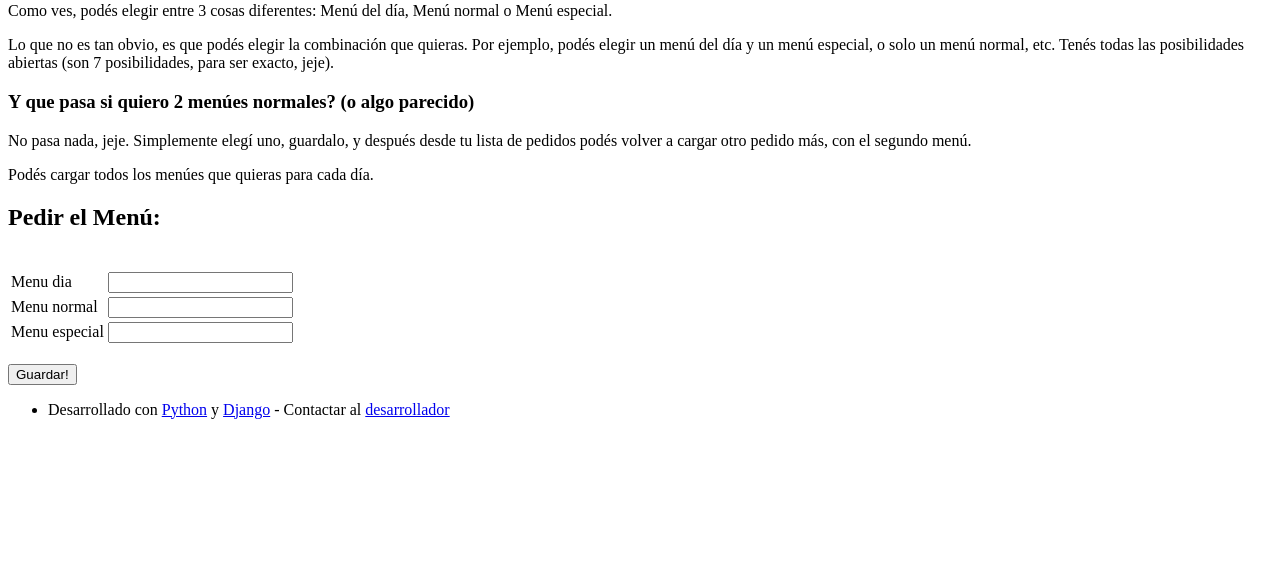
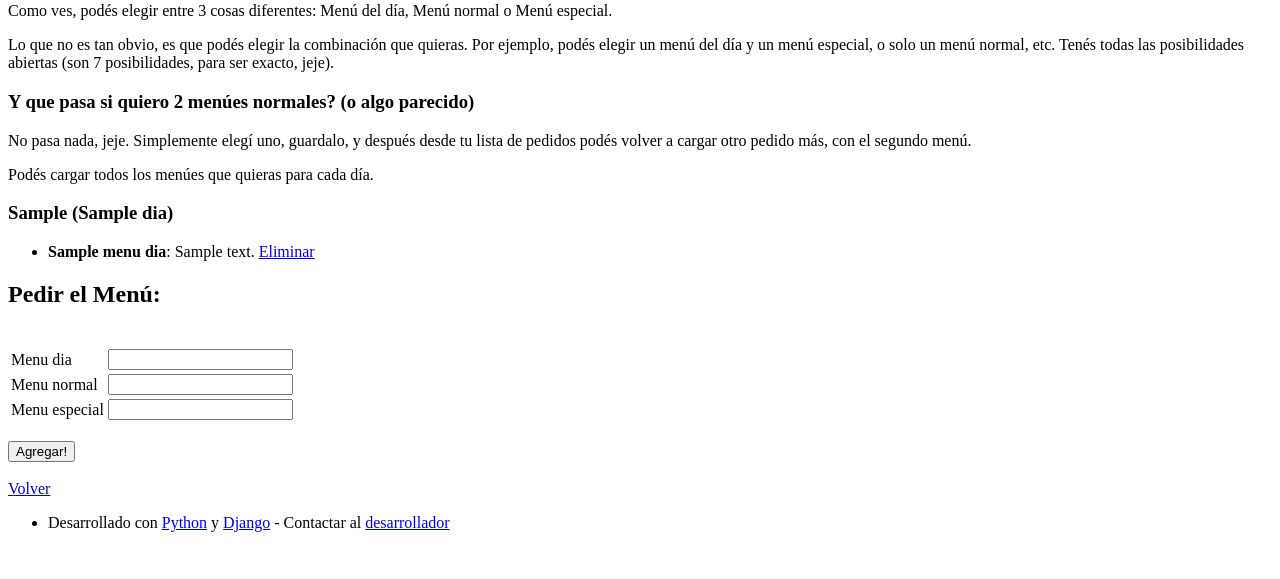
Before and after one commit to fisadev/wozo, a Django app: template templates/wozoapp/pedir_menu.html in a window 1280 px wide. Shown: the part 221-800 px from the top of the page. Run offline with Django 3.2, Linux system fonts and the light colour scheme; the template is opened without the code that fills it: most values are stand-ins (such as "Sample title", 1, 10 or a date in 2020); form fields are guessed from the names that the template uses.

Commit message:
Mejorada la interfaz de carga de menues diarios y pedidos de menu. Intento de solucion para imagen de hover de menu vertical, que no se ve.

```diff
--- a/media/wozoapp/css/estilos.css
+++ b/media/wozoapp/css/estilos.css
@@ -154,7 +154,7 @@ div#menu_vertical li a {
 	margin-top: 5px;
 }
 
-div#menu_vertical li a:link, #menu_vertical li a:visited {
+div#menu_vertical li a:link, div#menu_vertical li a:visited {
 	color: #000000;
 	display: block;
 	background: url(boton_menu.png) no-repeat;
--- a/templates/wozoapp/index.html
+++ b/templates/wozoapp/index.html
@@ -46,7 +46,7 @@
                         {% endif %}
                     {% endif %}
                     {% if editable %}
-                        <a href="{{ root_url }}eliminar_pedido/{{ pedido.id }}/">Eliminar</a>
+                        <a href="{{ root_url }}eliminar_pedido/{{ pedido.id }}/?next={{ actual_url }}">Eliminar</a>
                     {% endif %}
                     </li>
                 {% endfor %}
--- a/templates/wozoapp/menues_dias.html
+++ b/templates/wozoapp/menues_dias.html
@@ -23,7 +23,7 @@
                 {% for menu_dia in menues %}
                     <li><b>{{ menu_dia.nombre }}</b> - {{ menu_dia.contenido }}
                     {% if editable %}
-                        <a href="{{ root_url }}eliminar_menu_dia/{{ menu_dia.id }}/">Eliminar</a>
+                        <a href="{{ root_url }}eliminar_menu_dia/{{ menu_dia.id }}/?next={{ actual_url }}">Eliminar</a>
                     {% endif %}
                     </li>
                 {% endfor %}
--- a/templates/wozoapp/pedir_menu.html
+++ b/templates/wozoapp/pedir_menu.html
@@ -4,10 +4,40 @@
 
 {% block contenido %}
 
+    <div class="dia_cargado">
+    {% if pedidos %}
+        <h3>{{ dia_semana }} ({{ dia }})</h3>
+        <ul>
+            {% for pedido in pedidos %}
+                <li>
+                {% if pedido.menu_dia %}
+                    <b>{{ pedido.menu_dia.nombre }}</b>: {{ pedido.menu_dia.contenido }}
+                {% else %}
+                    {% if pedido.menu_normal %}
+                        <b>{{ pedido.menu_normal.nombre }}</b>: {{ pedido.menu_normal.contenido }}
+                    {% else %}
+                        {{ pedido.menu_especial }}
+                    {% endif %}
+                {% endif %}
+                <a href="{{ root_url }}eliminar_pedido/{{ pedido.id }}/?next={{ actual_url }}">Eliminar</a>
+                </li>
+            {% endfor %}
+        </ul>
+    {% else %}
+        <h3>{{ dia_semana }} ({{ dia }})</h3>
+        <ul>
+            <li>Todavía no pediste menú para este día</li>
+        </ul>
+    {% endif %}
+    {% if editable %}
+        <a href="{{ root_url }}pedir_menu/{{ dia.toordinal }}/" class="boton_suelto">Agregar Pedido</a>
+    {% endif %}
+    </div>
+
     <h2>Pedir el Menú:</h2>
 
     <br/>
-    <form action="{{ root_url }}pedir_menu/{{ dia }}/" method="POST">
+    <form action="{{ root_url }}pedir_menu/{{ dia_ordinal }}/?next={{ actual_url }}" method="POST">
     <table>
     <tr>
         <td>{{ pedido_form.menu_dia.label_tag }}</td>
@@ -23,8 +53,11 @@
     </tr>
     </table>
     <br/>
-    <input type="submit" value="Guardar!" class="boton_form"/>
+    <input type="submit" value="Agregar!" class="boton_form"/>
     </form>
+
+    <br/>
+    <a href="{{ root_url }}" class="boton_suelto">Volver</a>
 
     {% if error %}
         <div class="mensajes"><p>{{ error }}</p></div>
```
Also changed, not shown: templates/wozoapp/cargar_menu_dia.html (+23 -2 lines), wozoapp/views.py (+24 -8 lines).
